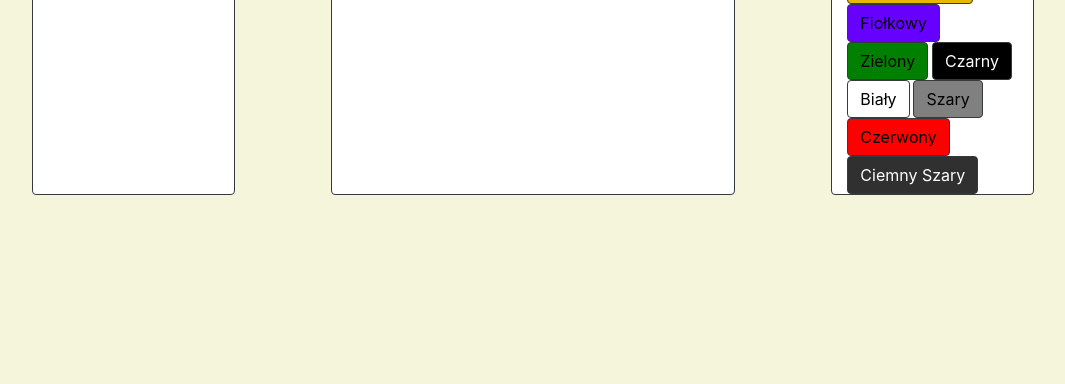
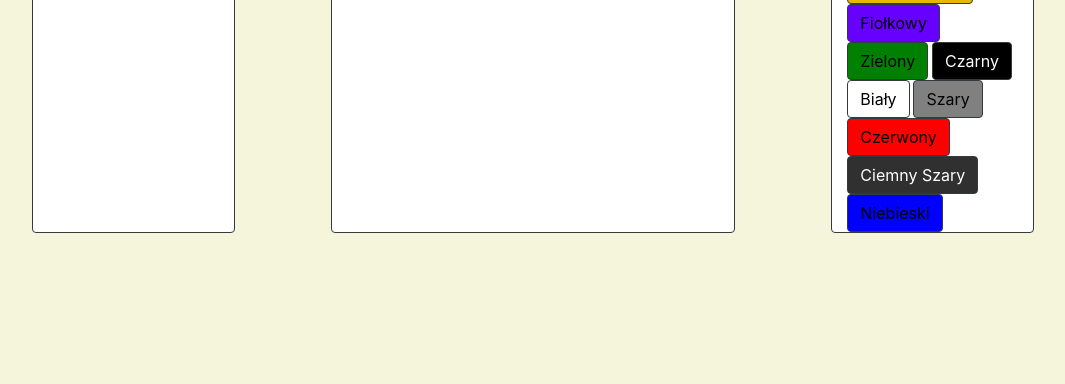
Before and after one commit to Kronixos1/Kronixos1.github.io, a plain HTML site: page index.html in a window 1280 px wide. Shown: the part 244-628 px from the top of the page, without its empty margins (107-1172 px from the left). Drawn offline with nearby package versions, Linux system fonts and the light colour scheme.

Commit message:
Update index.html

```diff
--- a/index.html
+++ b/index.html
@@ -35,6 +35,7 @@
                 <button class="btn border-dark" style="background-color: gray !important;" onclick="changePhoneIcon('gray')">Szary</button>
                 <button class="btn border-dark" style="background-color: red !important;" onclick="changePhoneIcon('red')">Czerwony</button>
                 <button class="btn border-dark text-white" style="background-color: #303030 !important;" onclick="changePhoneIcon('#303030')">Ciemny Szary</button>
+                <button class="btn border-dark " style="background-color: blue !important;" onclick="changePhoneIcon('blue')">Niebieski</button>
             </div>
         </div>
     </div>
```
